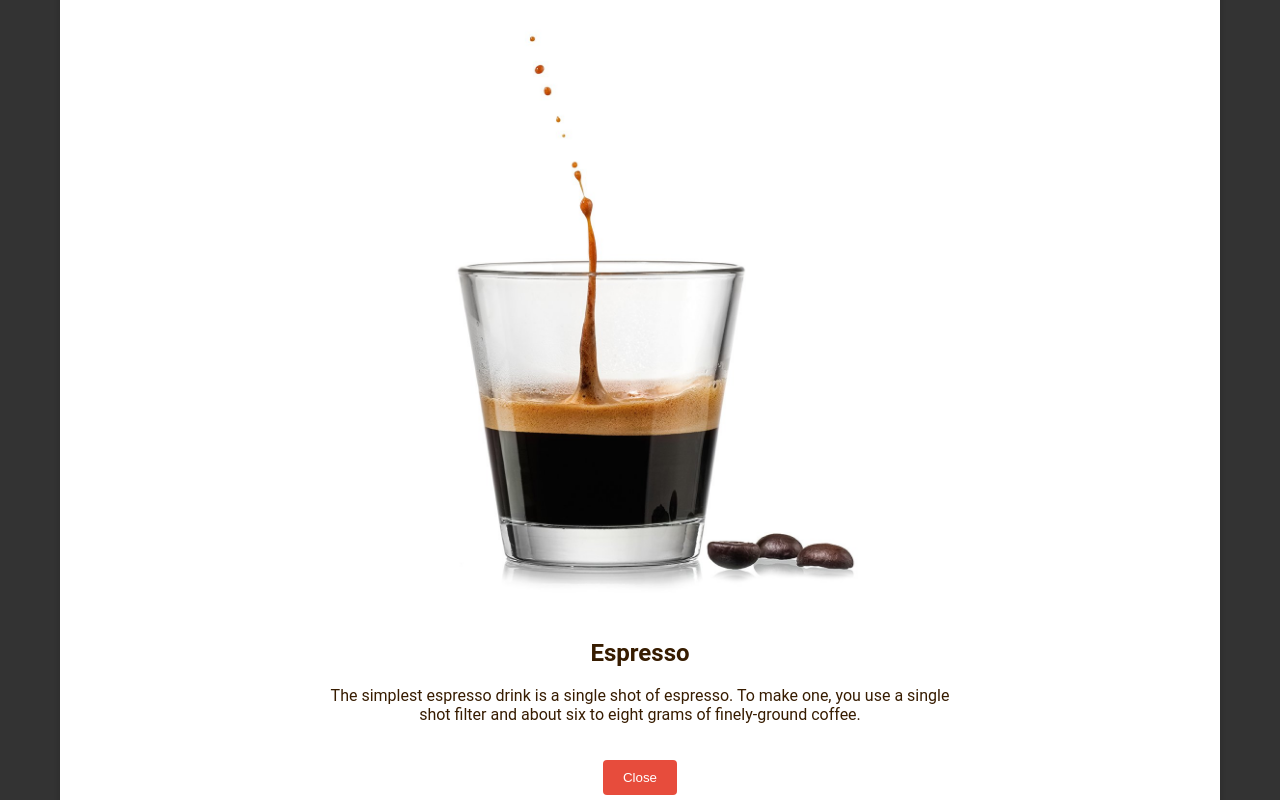
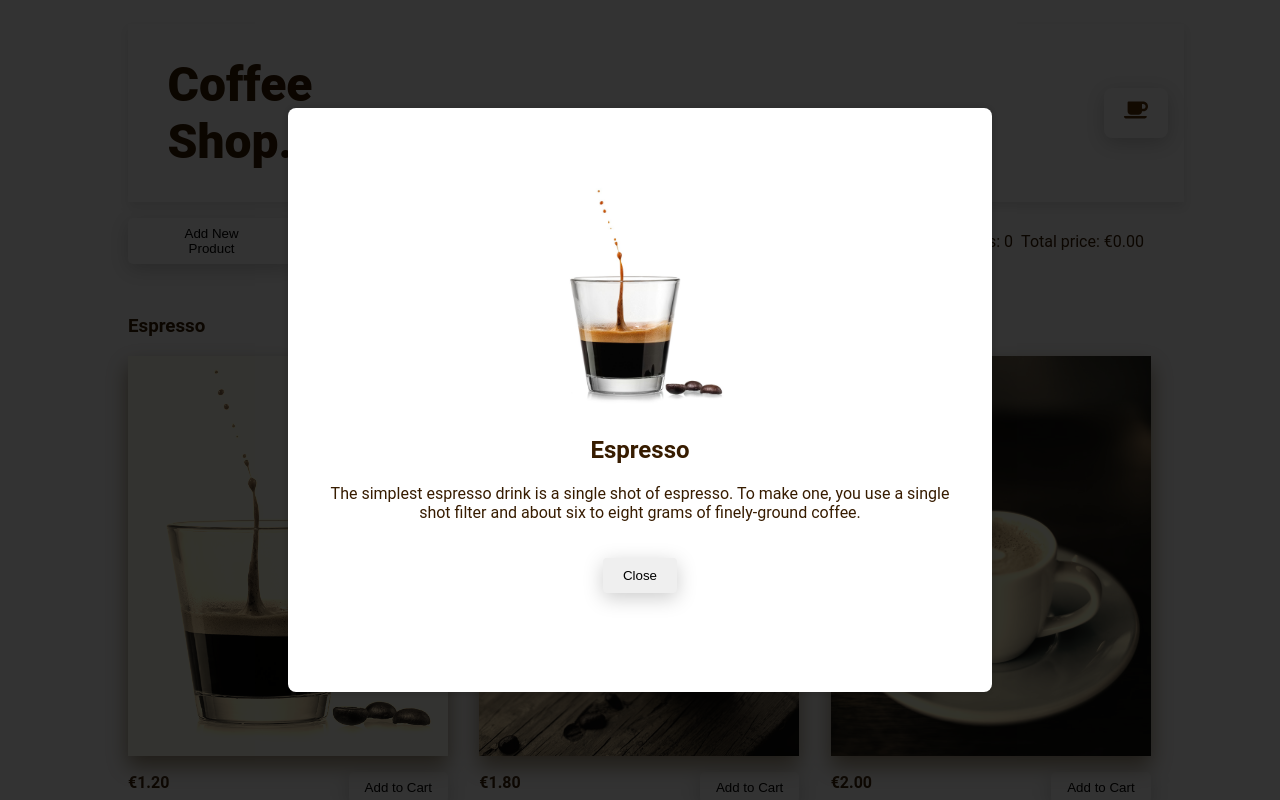
Before and after one commit to DVNOWEB/webshop_project, a React (Vite) app in the folder coffee_shop/: page / in a window 1280 px wide. Both pictures are taken after a click on the picture 288 px from the left and 555 px from the top of the page. Shown: the top 800 px of the page. Built offline with nearby package versions, Linux system fonts and the light colour scheme.

Commit message:
styling done

```diff
--- a/coffee_shop/src/components/ProductDetails.tsx
+++ b/coffee_shop/src/components/ProductDetails.tsx
@@ -11,18 +11,19 @@ const ProductDetails = ({ product, onClose }: ProductDetailsProps) => {
   const imgSrc: string = new URL(`../images/${product.sku}`, import.meta.url).href
 
   return (
-    <div className="modal-overlay">
+    <div className="modal_overlay">
       <div className="modal">
-        <div className="modal-content">
+        <div className="modal_content">
           <img
             src={imgSrc}
             alt={product.name}
-            className="product-image"
+            className="product_image"
+            onClick={onClose}
           />
           <h2>{product.name}</h2>
           <p>{product.description}</p>
           {/* Add more details here */}
-          <button className="close-modal-btn" onClick={onClose}>
+          <button className="close_modal-btn" onClick={onClose}>
             Close
           </button>
         </div>
--- a/coffee_shop/src/styles/Nav.css
+++ b/coffee_shop/src/styles/Nav.css
@@ -17,7 +17,6 @@
 }
 
 .back_btn {
-  background-color: #f2f2f2;
   border: none;
   border-radius: 0.5rem;
   color: rgb(90, 48, 4);
@@ -26,10 +25,11 @@
   text-decoration: none;
   display: inline-block;
   font-size: 1.5rem;
-  transition: all 0.5s;
+  box-shadow: 0 5px 20px #ccc;
+  transition: all 0.3s ease-in-out;
 }
 
 .back_btn:hover {
-  background-color: #e6e6e6;
+  box-shadow: 0 0 5px #aaa;
   color: rgb(90, 48, 4);
 }
--- a/coffee_shop/src/styles/Product.css
+++ b/coffee_shop/src/styles/Product.css
@@ -1,5 +1,3 @@
-/* Make image  size 300X300px and below align p tag and button on right size below image, product name i wont to align on the left */
-
 .product {
   display: flex;
   flex-direction: column;
@@ -17,13 +15,13 @@
   object-fit: cover;
   cursor: pointer;
   filter: sepia(80%);
-  transition: .35s linear;
+  transition: .5s linear;
+  box-shadow: 0 10px 20px #7b7b7b;
 }
 
 .product_img:hover {
-  filter: sepia(0);
-  width:  calc(var(--s)*var(--f));
-  height: calc(var(--s)*var(--f));
+  filter: sepia(0%);
+  transform: scale(0.95);
 }
 
 .add_to_cart {
--- a/coffee_shop/src/styles/ProductDetails.css
+++ b/coffee_shop/src/styles/ProductDetails.css
@@ -1,47 +1,64 @@
-.modal-overlay {
+/* ProductDetails.css */
+.modal_overlay {
   position: fixed;
   top: 0;
   left: 0;
   width: 100%;
   height: 100%;
-  background-color: rgba(0, 0, 0, 0.8); /* Semi-transparent background */
+  background-color: rgba(0, 0, 0, 0.8);
   display: flex;
   justify-content: center;
   align-items: center;
-  z-index: 1000; /* Ensure it's above other elements */
+  z-index: 1000;
 }
 
 .modal {
+  width: 50%;
+  height: 65%;
   background-color: #fff;
   border-radius: 0.5rem;
   box-shadow: 0 0 10px rgba(0, 0, 0, 0.2);
-  padding: 3rem;
+  display: flex;
+  flex-direction: column;
+  justify-content: space-between;
+  align-items: center;
+  padding: 2rem;
+  transition: all 2s ease-in-out;
 }
 
-.modal-content {
-  margin: 0 auto;
-  text-align: center;
-  width: 60%;
-  height: 60%;
+.modal:hover{
+  transform: scale(1.3);
 }
 
-.product-image {
-  margin: 0 auto;
-  max-width: 600px;
-  height: auto;
-  margin-top: 10px;
+.modal_content {
+  padding: 2rem;
+  text-align: center;
+  width: 100%;
+  height: fit-content;
 }
 
-.close-modal-btn {
-  background-color: #e74c3c;
-  color: #fff;
+.product_image {
+  max-width: 50%;
+  margin-top: 10px;
+  max-height: 45%;
+  transition: all 1s ease-in-out;
+  cursor: pointer;
+}
+
+.product_image:hover {
+  transform: scale(1.1);
+}
+
+.close_modal-btn {
   border: none;
   padding: 10px 20px;
   border-radius: 4px;
   cursor: pointer;
   margin-top: 20px;
+  transition: all 0.3s ease-in-out;
+  box-shadow: 0 5px 20px #ccc;
 }
 
-.close-modal-btn:hover {
-  background-color: #c0392b;
+.close_modal-btn:hover {
+  box-shadow: 0 0 5px #aaa;
 }
```
